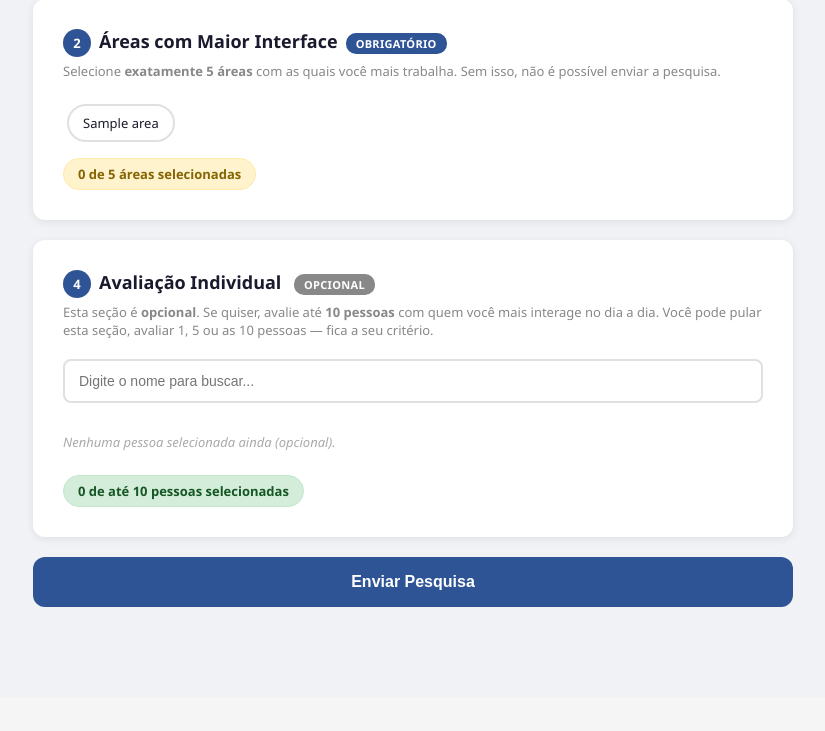
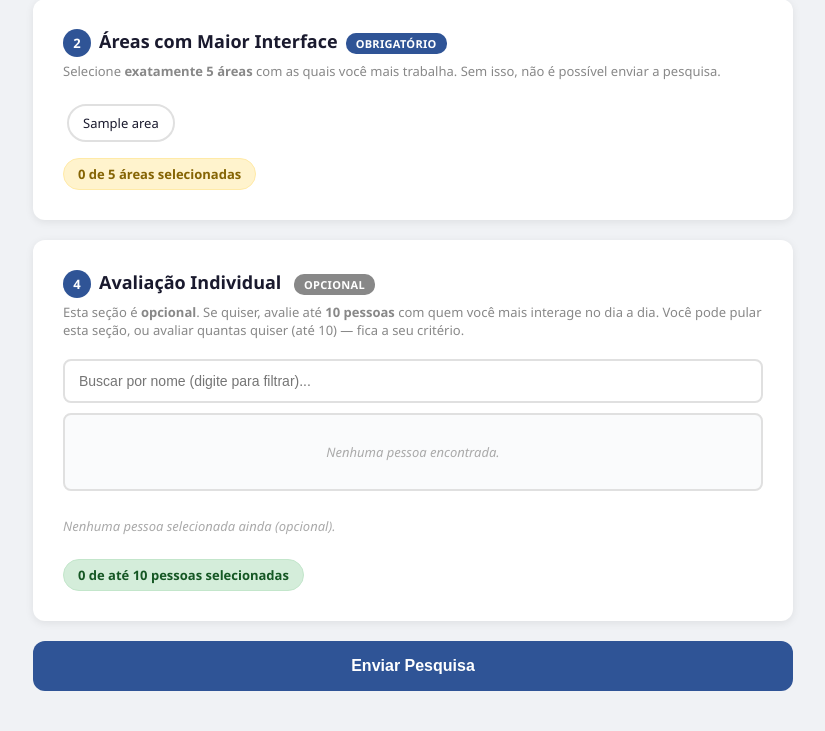
Before and after one commit to franciscobezerrag4/pesquisa-g4, a Flask app: template templates/pesquisa.html in a window 1280 px wide. Shown: the part 729-1460 px from the top of the page, without its empty margins (227-1052 px from the left). Before the commit the page ends 1336 px from the top, so only its background shows below. Run offline with Flask 3, Linux system fonts and the light colour scheme; the template is opened without the code that fills it: most values are stand-ins (such as "Sample title", 1, 10 or a date in 2020).

Commit message:
Show all 500 people in scrollable list with live search filter
- Replaces hidden search-driven UI with always-visible scrollable list
- All 500 people are visible by default (sorted alphabetically)
- Search filter on top filters the list as user types
- Click any person to add to selected (or click X on selected to remove)
- Already-selected people show 'JA SELECIONADA' label and become unclickable
- autocomplete=off prevents browser auto-fill from confusing the filter

Co-Authored-By: Claude Opus 4.6 (1M context) <noreply@anthropic.com>

```diff
--- a/templates/pesquisa.html
+++ b/templates/pesquisa.html
@@ -55,13 +55,17 @@
         .counter { display: inline-block; padding: 6px 14px; border-radius: 20px; background: #fff3cd; color: #856404; font-size: 13px; font-weight: 600; margin-top: 12px; border: 1.5px solid #ffeaa7; }
         .counter.complete { background: #d4edda; color: #155724; border-color: #c3e6cb; }
         .required-badge { display: inline-block; background: #2F5496; color: white; font-size: 11px; font-weight: 700; padding: 3px 10px; border-radius: 10px; margin-left: 8px; vertical-align: middle; letter-spacing: 0.3px; }
-        .search-box { width: 100%; padding: 12px 14px; border: 2px solid #e0e0e0; border-radius: 8px; font-size: 14px; margin-bottom: 4px; }
+        .search-box { width: 100%; padding: 12px 14px; border: 2px solid #e0e0e0; border-radius: 8px; font-size: 14px; margin-bottom: 10px; }
         .search-box:focus { border-color: #2F5496; outline: none; }
-        .search-results { max-height: 280px; overflow-y: auto; border: 2px solid #e0e0e0; border-radius: 8px; margin-bottom: 12px; background: white; }
-        .search-results.empty { display: none; }
-        .search-result { padding: 10px 14px; cursor: pointer; font-size: 13px; border-bottom: 1px solid #f0f0f0; transition: background 0.15s; }
-        .search-result:hover { background: #eef3fb; }
-        .search-result:last-child { border-bottom: none; }
+        .person-list { max-height: 320px; overflow-y: auto; border: 2px solid #e0e0e0; border-radius: 8px; padding: 8px; background: #fafbfc; }
+        .person-row { padding: 9px 12px; cursor: pointer; font-size: 13px; border-radius: 6px; transition: background 0.12s; display: flex; align-items: center; justify-content: space-between; gap: 10px; }
+        .person-row:hover { background: #eef3fb; }
+        .person-row .add-icon { display: inline-flex; align-items: center; justify-content: center; width: 22px; height: 22px; background: #2F5496; color: white; border-radius: 50%; font-size: 15px; font-weight: 700; line-height: 1; opacity: 0; transition: opacity 0.12s; flex-shrink: 0; }
+        .person-row:hover .add-icon { opacity: 1; }
+        .person-row.disabled { opacity: 0.4; cursor: not-allowed; }
+        .person-row.disabled:hover { background: transparent; }
+        .person-row.disabled .add-icon { display: none; }
+        .person-list-empty { padding: 20px; text-align: center; color: #aaa; font-size: 13px; font-style: italic; }
         .selected-list { display: flex; flex-wrap: wrap; gap: 8px; margin-top: 14px; min-height: 10px; }
         .selected-item { display: inline-flex; align-items: center; gap: 8px; padding: 8px 14px; background: #2F5496; color: white; border-radius: 20px; font-size: 13px; font-weight: 500; }
         .selected-item .remove-btn { display: inline-flex; align-items: center; justify-content: center; width: 18px; height: 18px; background: rgba(255,255,255,0.25); border-radius: 50%; cursor: pointer; font-size: 14px; line-height: 1; font-weight: 700; }
@@ -160,10 +164,10 @@
             <h2><span class="section-num">4</span>Avaliação Individual <span class="required-badge" style="background:#888;">OPCIONAL</span></h2>
             <p class="subtitle">
                 Esta seção é <strong>opcional</strong>. Se quiser, avalie até <strong>10 pessoas</strong> com quem você mais interage no dia a dia.
-                Você pode pular esta seção, avaliar 1, 5 ou as 10 pessoas — fica a seu critério.
+                Você pode pular esta seção, ou avaliar quantas quiser (até 10) — fica a seu critério.
             </p>
-            <input type="text" class="search-box" id="person-search" placeholder="Digite o nome para buscar..." oninput="searchPersons()" onfocus="searchPersons()">
-            <div class="search-results empty" id="search-results"></div>
+            <input type="text" class="search-box" id="person-search" placeholder="Buscar por nome (digite para filtrar)..." autocomplete="off" oninput="renderPersonList()">
+            <div class="person-list" id="person-list"></div>
             <div class="selected-list" id="selected-persons">
                 <div class="empty-state">Nenhuma pessoa selecionada ainda (opcional).</div>
             </div>
@@ -304,44 +308,36 @@
             npsData[area].comentario = textarea.value;
         }
 
-        function searchPersons() {
+        function renderPersonList() {
             const query = normalize(document.getElementById('person-search').value).trim();
-            const results = document.getElementById('search-results');
+            const list = document.getElementById('person-list');
+            const limitReached = selectedPersons.length >= MAX_PERSONS;
 
-            if (selectedPersons.length >= MAX_PERSONS) {
-                results.innerHTML = '<div class="search-result" style="cursor:default;color:#888;">Limite de 10 pessoas atingido. Remova alguém para adicionar outra.</div>';
-                results.classList.remove('empty');
+            const filtered = query.length === 0
+                ? ALL_PERSONS
+                : ALL_PERSONS.filter(p => normalize(p).includes(query));
+
+            if (filtered.length === 0) {
+                list.innerHTML = '<div class="person-list-empty">Nenhuma pessoa encontrada.</div>';
                 return;
             }
 
-            if (query.length < 2) {
-                results.classList.add('empty');
-                results.innerHTML = '';
-                return;
-            }
-
-            const matches = ALL_PERSONS
-                .filter(p => normalize(p).includes(query) && !selectedPersons.includes(p))
-                .slice(0, 30);
-
-            if (matches.length === 0) {
-                results.innerHTML = '<div class="search-result" style="cursor:default;color:#888;">Nenhuma pessoa encontrada.</div>';
-            } else {
-                results.innerHTML = matches.map(name =>
-                    `<div class="search-result" onclick="addPerson('${name.replace(/'/g, "\\'")}')">${name}</div>`
-                ).join('');
-            }
-            results.classList.remove('empty');
+            list.innerHTML = filtered.map(name => {
+                const isSelected = selectedPersons.includes(name);
+                const disabled = isSelected || limitReached;
+                const escaped = name.replace(/'/g, "\\'");
+                const onClick = disabled ? '' : `onclick="addPerson('${escaped}')"`;
+                const label = isSelected ? '<span style="font-size:11px;color:#27ae60;font-weight:600;">JÁ SELECIONADA</span>' : '<span class="add-icon">+</span>';
+                return `<div class="person-row ${disabled ? 'disabled' : ''}" ${onClick}><span>${name}</span>${label}</div>`;
+            }).join('');
         }
 
         function addPerson(name) {
             if (selectedPersons.length >= MAX_PERSONS) return;
             if (selectedPersons.includes(name)) return;
             selectedPersons.push(name);
-            document.getElementById('person-search').value = '';
-            document.getElementById('search-results').classList.add('empty');
-            document.getElementById('search-results').innerHTML = '';
             renderSelectedPersons();
+            renderPersonList();
             updatePersonsState();
         }
 
@@ -349,6 +345,7 @@
             selectedPersons = selectedPersons.filter(p => p !== name);
             delete evalData[name];
             renderSelectedPersons();
+            renderPersonList();
             updatePersonsState();
         }
 
@@ -446,7 +443,7 @@
                 }
             }
             if (selectedPersons.length > MAX_PERSONS) {
-                errorEl.innerHTML = '<div class="msg msg-error">Você pode avaliar no máximo 10 pessoas.</div>';
+                errorEl.innerHTML = '<div class="msg msg-error">Você pode avaliar no máximo 5 pessoas.</div>';
                 return;
             }
             for (const p of selectedPersons) {
@@ -505,6 +502,13 @@
         document.getElementById('area-respondente').addEventListener('change', updateProgress);
         document.getElementById('ano-entrada').addEventListener('change', updateProgress);
         document.querySelectorAll('input[name="senioridade"]').forEach(r => r.addEventListener('change', updateProgress));
+
+        // Initialize the visible person list and clear any autofill
+        window.addEventListener('load', () => {
+            const searchInput = document.getElementById('person-search');
+            if (searchInput) searchInput.value = '';
+            renderPersonList();
+        });
     </script>
 </body>
 </html>
```
